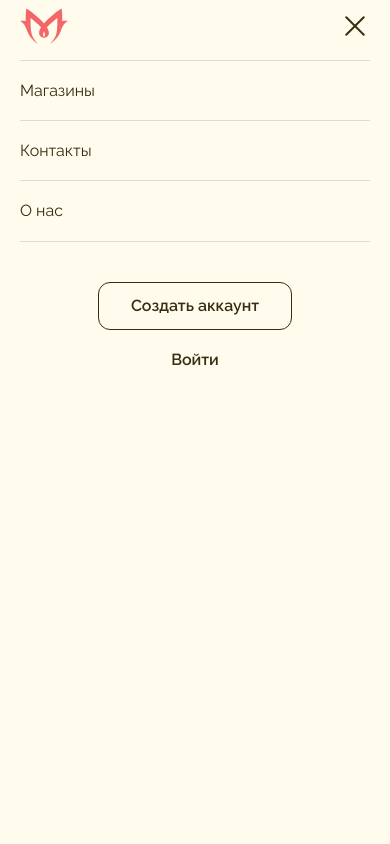
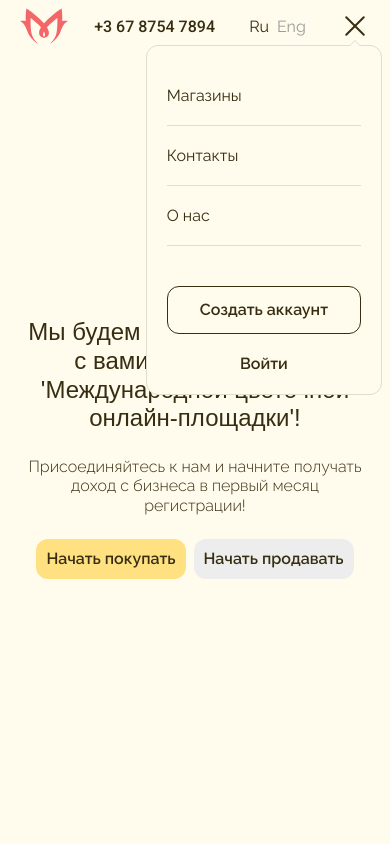
Before and after one commit to iwwwolf/modesto-test, a Vue app: page / in a window 390 px wide. Both pictures are taken after a click on the link 354 px from the left and 26 px from the top of the page. Shown: the top 844 px of the page. Built offline with nearby package versions, Linux system fonts and the light colour scheme; a web font is replaced by a local one.

Commit message:
mobile navigation was updated

```diff
--- a/src/assets/style/components/header.scss
+++ b/src/assets/style/components/header.scss
@@ -6,12 +6,8 @@
   padding-bottom: $indent-small;
   font-size: $font-size-mobile;
   background-color: $page-background-color;
-  position: sticky;
   left: 0;
   top: 0;
-  z-index: 1;
-
-  //box-shadow: 0 1px 10px rgba($color-dark, 0.05);
 
   @media (min-width: $bp-tablet) {
     padding-top: $indent-default;
@@ -25,6 +21,7 @@
   justify-content: space-between;
   align-items: center;
   gap: $indent-small;
+  position: relative;
 
   @media (min-width: $bp-small) {
     gap: $indent-default;
--- a/src/assets/style/components/intro.scss
+++ b/src/assets/style/components/intro.scss
@@ -7,13 +7,13 @@
     font-size: 26px;
   }
 
-  @media (max-width: $bp-tablet - 1) {
+  @media (max-width: $bp-small - 1) {
     .buttons-block {
       gap: $indent-small;
     }
 
     .button {
-      padding: 12px;
+      padding: 10px;
     }
   }
 }
--- a/src/assets/style/components/mobile-navigation.scss
+++ b/src/assets/style/components/mobile-navigation.scss
@@ -1,16 +1,17 @@
 @import "../variables.scss";
 
 $show-settings: 0.3s ease;
-$navigation-border: 1px solid rgba($color-dark, 0.15);
+$navigation-border-color: #e1ddcc;
+$navigation-border: 1px solid $navigation-border-color;
 
 .mobile-navigation {
-  width: 100%;
-  height: 100%;
-  padding: 60px $indent-default $indent-default;
+  padding: $indent-default;
   background-color: $page-background-color;
-  position: fixed;
-  top: 0;
-  right: 0;
+  border: $navigation-border;
+  border-radius: $radius-base;
+  position: absolute;
+  top: 100%;
+  right: $indent-small;
   opacity: 0;
   visibility: hidden;
   transition:
@@ -22,25 +23,41 @@ $navigation-border: 1px solid rgba($color-dark, 0.15);
     opacity: 1;
   }
 
+  &::before,
+  &::after {
+    display: block;
+    width: 0;
+    border-style: none solid solid;
+    position: absolute;
+    content: "";
+  }
+
+  &::before {
+    border-width: 0 6px 6px;
+    border-color: transparent transparent $navigation-border-color;
+    top: -6px;
+    right: $indent-default;
+  }
+
+  &::after {
+    border-width: 0 5px 5px;
+    border-color: transparent transparent $page-background-color;
+    top: -5px;
+    right: $indent-default + 1;
+  }
+
   @media (min-width: $bp-small) {
     max-width: 360px;
-    opacity: 1;
-    visibility: visible;
-    transform: translateX(100%);
-    transition: transform $show-settings;
-    border-left: $navigation-border;
-
-    &.is-active {
-      transform: translateX(0);
-    }
-  }
-
-  @media (min-width: $bp-tablet) {
-    padding-top: 110px;
   }
 
   @media (min-width: $bp-desktop) {
     display: none;
+  }
+
+  .buttons-block__login-button {
+    @media (min-width: $bp-small) {
+      display: none;
+    }
   }
 }
 
@@ -52,11 +69,7 @@ $navigation-border: 1px solid rgba($color-dark, 0.15);
 
   li {
     display: block;
-    border-top: $navigation-border;
-
-    &:last-child {
-      border-bottom: $navigation-border;
-    }
+    border-bottom: $navigation-border;
   }
 
   a {
--- a/src/components/PageHeader.vue
+++ b/src/components/PageHeader.vue
@@ -32,8 +32,8 @@
           <path d="M6.25 23.7509L23.7509 6.24999" stroke="#372E11" stroke-width="2" stroke-linecap="round"/>
         </svg>
       </a>
+      <MobileNavigation :navigationIsOpen=navigationIsOpen />
     </div>
-    <MobileNavigation :navigationIsOpen=navigationIsOpen />
   </header>
 </template>
 
--- a/src/components/elements/ButtonsBlock.vue
+++ b/src/components/elements/ButtonsBlock.vue
@@ -1,7 +1,7 @@
 <template>
   <div class="buttons-block">
     <slot>
-      <ButtonComponent variant="link">Войти</ButtonComponent>
+      <ButtonComponent class="buttons-block__login-button" variant="link">Войти</ButtonComponent>
       <ButtonComponent class="buttons-block__registration-button">Создать аккаунт</ButtonComponent>
     </slot>
   </div>
```
